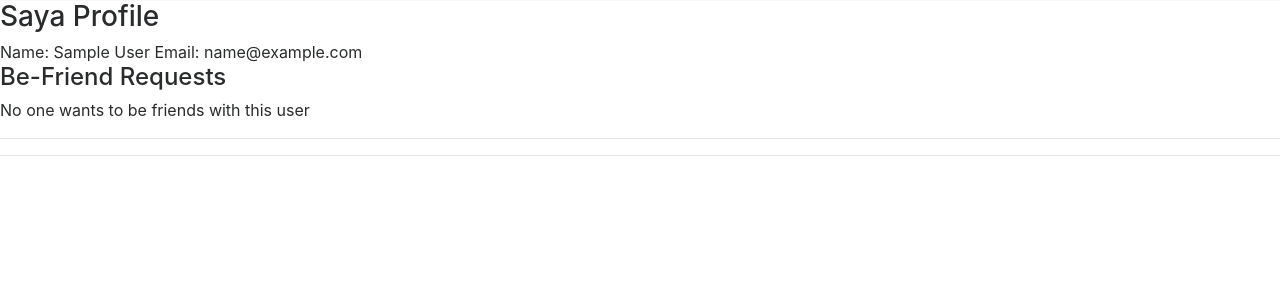
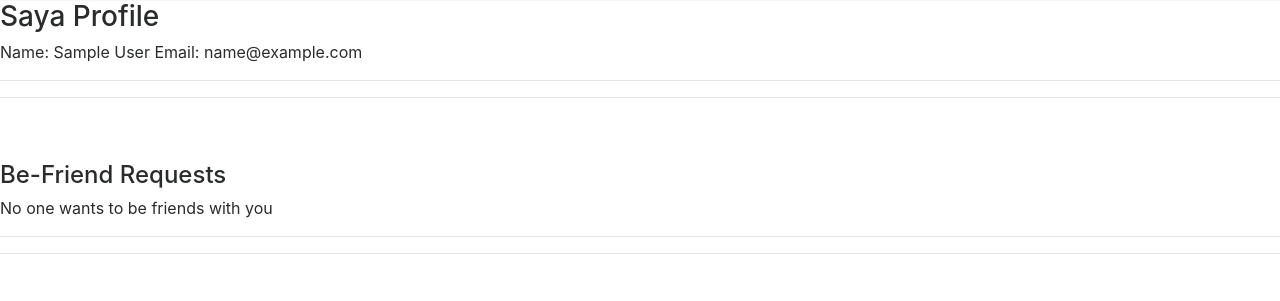
Before and after one commit to Aryailia/Jomhelp-Simplecause-, a Rails app: template app/views/users/profile.html.erb in a window 1280 px wide. Shown: the part 71-372 px from the top of the page. Run offline with Rails 7, Linux system fonts and the light colour scheme; the template is opened without the code that fills it, so the values that code supplies are empty; the visitor is signed in with stand-in values (Sample User, id 1); style sheets or scripts are compiled from the project's sources; some libraries are stand-ins or nearby versions.

Commit message:
literally nothing since the last bloody commit

```diff
--- a/app/views/users/profile.html.erb
+++ b/app/views/users/profile.html.erb
@@ -2,8 +2,11 @@
 Name: <%= current_user.first_name %> <%= current_user.last_name %>
 Email: <%= current_user.email %>
 
-
+<hr>
+<hr>
 <!-- ############################################# -->
+<br>
+<br>
 <h4>Be-Friend Requests</h4>
 
 <% if !current_user.inverse_friends.empty? %>
@@ -16,7 +19,7 @@ Email: <%= current_user.email %>
 
 	<% end %>
 <% else %>
-	No one wants to be friends with this user
+	No one wants to be friends with you
 <% end %>
 <hr>
 <hr>
--- a/config/routes.rb
+++ b/config/routes.rb
@@ -29,7 +29,7 @@ Rails.application.routes.draw do
 
   post "/friendships/:friend_id" => "friendships#create", as: "create_friendships"
 
-
+  get "/profile" => "users#profile", as: "profile"
 
 
   #the routes for organisations
```
